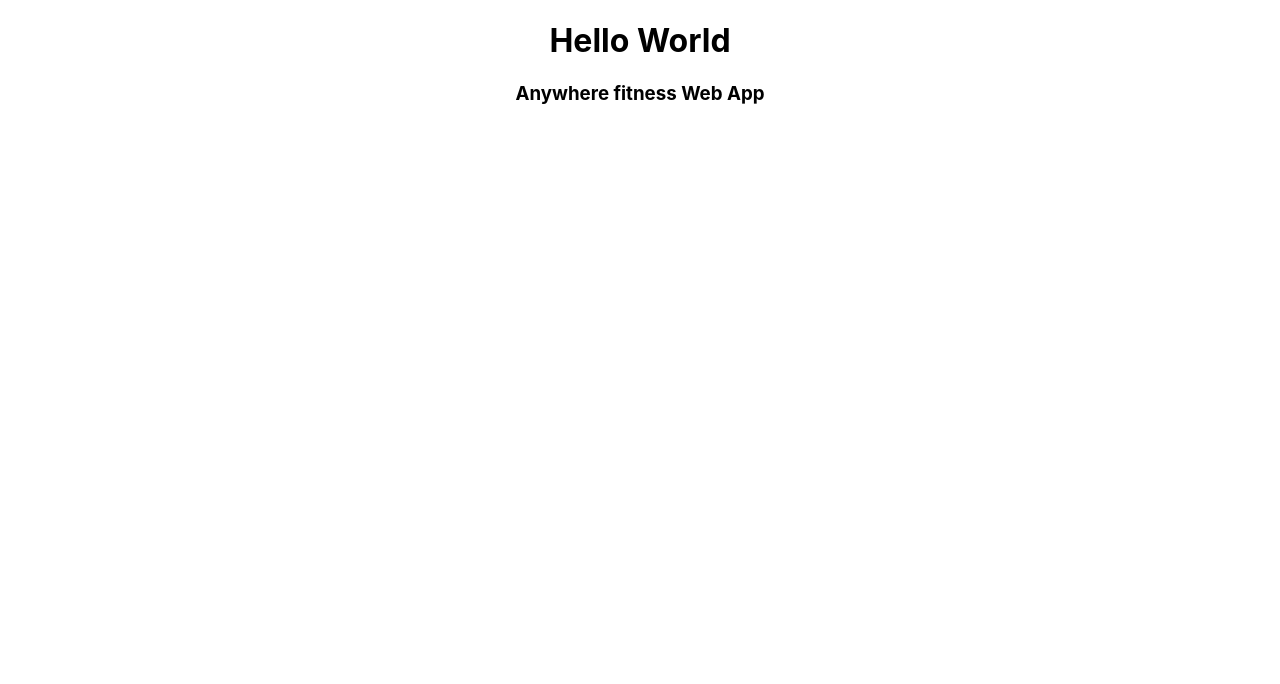
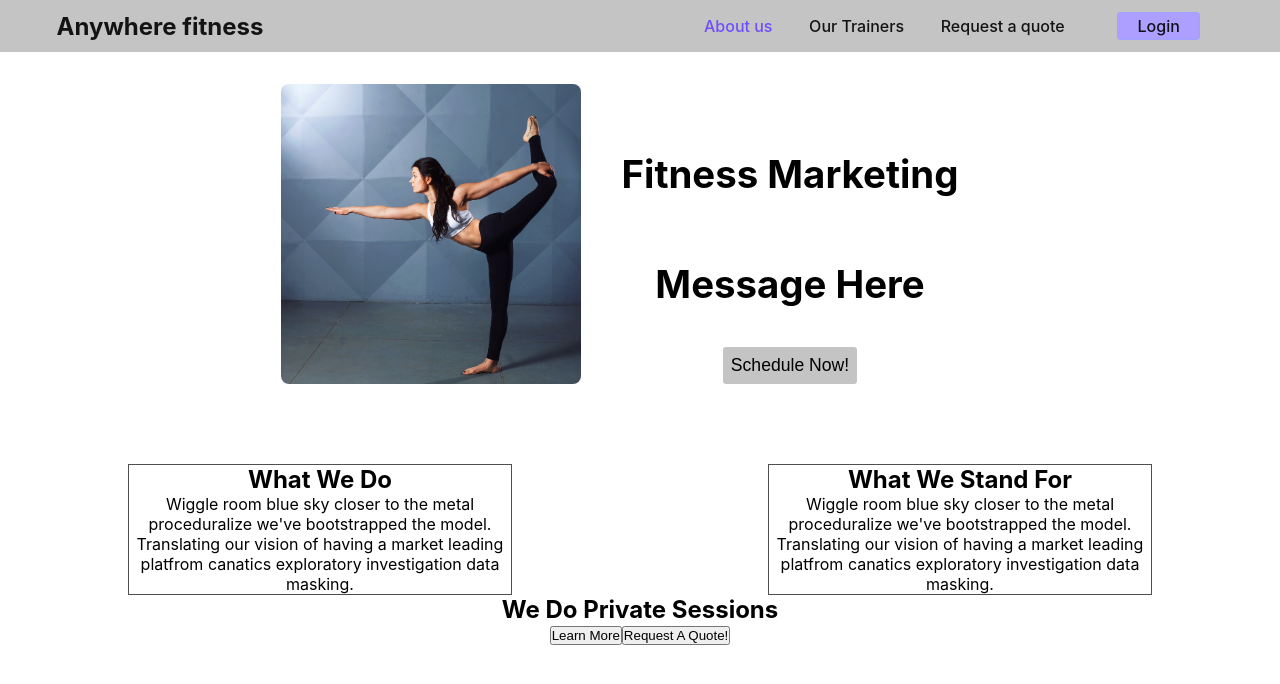
Before and after one commit to Anywhere-Fitness-Marcel-Tim/Front-end, a React (Create React App) app: page / in a window 1280 px wide. Shown: the top 684 px of the page. Built offline with nearby package versions, Linux system fonts and the light colour scheme.

Commit message:
Added some routes and styling

```diff
--- a/src/App.js
+++ b/src/App.js
@@ -1,10 +1,25 @@
 import './App.css';
+import './styles/header.css'
+import './styles/about.css'
+import AboutUs from './pages/AboutUs'
+import TrainersPage from './pages/TrainersPage';
+import RequestQuotePage from './pages/RequestQuotePage';
+import NotFound from './pages/NotFound';
+import Header from './components/Header';
+import Login from './pages/Login';
 
+import {Routes, Route} from 'react-router-dom'
 function App() {
   return (
     <div className="App">
-      <h1>Hello World</h1>
-      <h3>Anywhere fitness Web App</h3>
+      <Header />
+      <Routes>
+        <Route path='/' element={<AboutUs />}/>
+        <Route path='/trainers' element={<TrainersPage />}/>
+        <Route path='/quotes' element={<RequestQuotePage />}/>
+        <Route path='/login' element={<Login />}/>
+        <Route path='*' element={<NotFound />} />
+      </Routes>
     </div>
   );
 }
--- /dev/null
+++ b/src/components/Header.js
@@ -0,0 +1,20 @@
+import React from 'react'
+import {Link, useLocation} from 'react-router-dom'
+function Header() {
+    const currentRoute = useLocation()
+  return (
+        <header>
+            <h2 className='Logo'><Link to='/'>Anywhere fitness</Link></h2>
+            <nav>
+                <Link className={currentRoute.pathname === '/'? 'current-page' : ''} to='/' >About us</Link>
+                <Link className={currentRoute.pathname === '/trainers'? 'current-page' : ''} to='/trainers' >Our Trainers</Link>
+                <Link className={currentRoute.pathname === '/quotes'? 'current-page' : ''} to='/quotes' >Request a quote</Link>
+                <span className='Login-Link'>
+                <Link to='/login' >Login</Link>
+                </span>
+            </nav>
+        </header>
+  )
+}
+
+export default Header
--- a/src/index.js
+++ b/src/index.js
@@ -2,10 +2,13 @@ import React from 'react';
 import ReactDOM from 'react-dom';
 import './index.css';
 import App from './App';
+import {BrowserRouter as Router} from 'react-router-dom'
 
 ReactDOM.render(
   <React.StrictMode>
-    <App />
+    <Router>
+      <App />
+    </Router>
   </React.StrictMode>,
   document.getElementById('root')
 );
--- /dev/null
+++ b/src/pages/AboutUs.js
@@ -0,0 +1,36 @@
+import React from 'react'
+import image1 from '../assets/fitnessimage1.jpg'
+
+function AboutUs() {
+  return (
+    <div className='about-container'>
+      <div className='about-top-container'>
+        <img src={image1} alt='Yoga girl'/>
+        <div className='about-top-right'>
+          <h2>Fitness Marketing</h2>
+          <h2>Message Here</h2>
+          <button>Schedule Now!</button>
+        </div>
+      </div>
+      <span className='about-middle'>
+          <div className='what-we-do'>
+            <h2>What We Do</h2>
+            <p>Wiggle room blue sky closer to the metal proceduralize we've bootstrapped the model. Translating our vision of having a market leading platfrom canatics exploratory investigation data masking.</p>
+          </div>
+          <div className='what-we-stand'>
+          <h2>What We Stand For</h2>
+            <p>Wiggle room blue sky closer to the metal proceduralize we've bootstrapped the model. Translating our vision of having a market leading platfrom canatics exploratory investigation data masking.</p>
+          </div>
+      </span>
+      <span className='about-bottom'>
+        <div className='about-bottom-container'>
+          <h2>We Do Private Sessions</h2>
+          <button>Learn More</button>
+          <button>Request A Quote!</button>
+        </div>
+      </span>
+    </div>
+  )
+}
+
+export default AboutUs
--- /dev/null
+++ b/src/pages/Login.js
@@ -0,0 +1,11 @@
+import React from 'react'
+
+function Login() {
+  return (
+    <div>
+        <h1>Login</h1>
+    </div>
+  )
+}
+
+export default Login
--- /dev/null
+++ b/src/pages/NotFound.js
@@ -0,0 +1,14 @@
+import React from 'react'
+import {Link} from 'react-router-dom'
+
+function NotFound() {
+  return (
+    <div>
+        <h1>404: Error</h1>
+        <h3>That page does not Exist</h3>
+        <p>Return to the <Link to='/'>Home Page</Link></p>
+    </div>
+  )
+}
+
+export default NotFound
--- /dev/null
+++ b/src/pages/RequestQuotePage.js
@@ -0,0 +1,11 @@
+import React from 'react'
+
+function RequestQuotePage() {
+  return (
+    <div>
+        <h1>RequestQuotePage</h1>
+    </div>
+  )
+}
+
+export default RequestQuotePage
--- /dev/null
+++ b/src/pages/TrainersPage.js
@@ -0,0 +1,11 @@
+import React from 'react'
+
+function TrainersPage() {
+  return (
+    <div>
+        <h1>TrainersPage</h1>
+    </div>
+  )
+}
+
+export default TrainersPage
--- /dev/null
+++ b/src/styles/about.css
@@ -0,0 +1,48 @@
+.about-top-container {
+    margin: 2rem;
+    display: flex;
+    justify-content: center;
+    align-items: flex-end;
+}
+
+.about-top-container img {
+    max-width: 300px;
+    max-height: 300px;
+    border-radius: 0.5rem;
+}
+
+.about-top-container h2 {
+    font-size: 2.4rem;
+    padding: 1.5rem;
+    margin: 1rem;
+}
+
+.about-top-container button {
+    padding: 0.5rem;
+    font-size: 1.1rem;
+    font-weight: 500;
+    border: none;
+    border-radius: 0.2rem;
+    background: #c4c4c4;
+    cursor: pointer;
+}
+
+.about-top-container button:hover {
+    background: rgba(196, 196, 196, 0.8);
+}
+
+.about-middle {
+    margin-top: 5rem;
+    display: flex;
+    justify-content: center;
+    align-items: center;
+}
+
+.what-we-do,
+.what-we-stand {
+    border: 1px solid #4f4f4f;
+    width: 30%;
+    height: 100%;
+    margin: 0 auto;
+    padding: 0;
+}
--- /dev/null
+++ b/src/styles/header.css
@@ -0,0 +1,72 @@
+* {
+    margin: 0;
+    padding: 0;
+    box-sizing: border-box;
+}
+
+a {
+    text-decoration: none;
+}
+
+header {
+    background: #c4c4c4;
+    display: flex;
+    justify-content: space-between;
+    align-items: center;
+}
+
+nav {
+    width: 40%;
+    display: flex;
+    justify-content: space-between;
+    align-items: center;
+    margin-right: 5rem;
+}
+
+nav a {
+    position: relative;
+    margin: 1rem;
+    text-decoration: none;
+    color: rgba(0, 0, 0, 0.9);
+    font-size: 1rem;
+    font-weight: 500;
+}
+
+nav a:after {
+    content: "  ";
+    position: absolute;
+    width: 100%;
+    transform: scaleX(0);
+    height: 2px;
+    bottom: 0;
+    left: 0;
+    background-color: #6e4eff;
+    transform-origin: bottom right;
+    transition: transform 0.35s ease-out;
+}
+
+nav a:hover:after {
+    transform: scaleX(1);
+    transform-origin: bottom left;
+}
+
+.Logo {
+    width: 25%;
+}
+
+.Logo a {
+    color: rgba(0, 0, 0, 0.9);
+}
+
+.Login-Link {
+    margin-left: 2rem;
+    background: #ad9fff;
+    border-radius: 4px;
+    padding: 0.2rem;
+    border: 1px solid rgba(160, 161, 255, 0.9);
+}
+
+.current-page {
+    padding: 0;
+    color: #6e4eff;
+}
```
Also changed, not shown: package.json (+11 -1 lines), src/assets/fitnessimage1.jpg (added), 1 other file (tests, documents, lock files or other folders).
